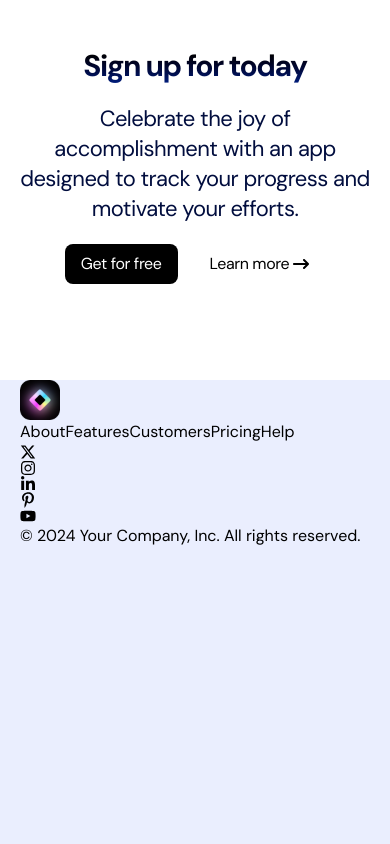
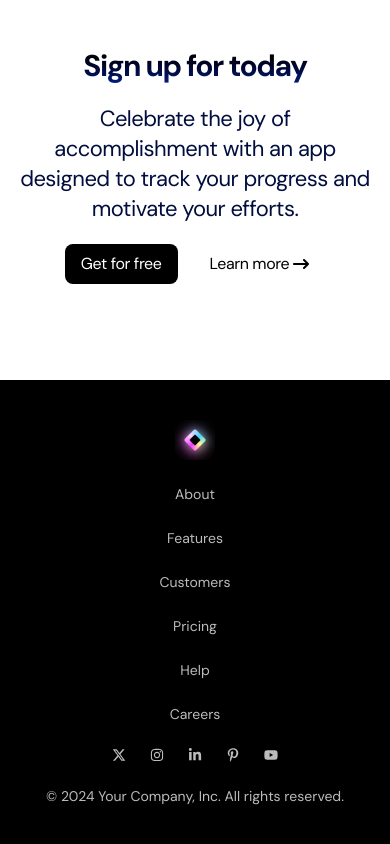
Before and after one commit to Meetkamal256/saas-landing-page, a Next.js app: page / in a window 390 px wide. Shown: the part 4789-5633 px from the top of the page. Before the commit the page ends 5337 px from the top, so only its background shows below. Built offline with nearby package versions, Linux system fonts and the light colour scheme.

Commit message:
feat: build footer section for mobile, tablet and desktop

```diff
--- a/app/sections/Footer.tsx
+++ b/app/sections/Footer.tsx
@@ -8,9 +8,9 @@ import Image from "next/image";
 
 export const Footer = () => {
   return (
-    <footer>
+    <footer className="bg-black text-sm text-[#BCBCBC] py-10 text-center overflow-x-clip w-full">
       <div className="container">
-        <div>
+        <div className="flex justify-center">
           <Image
             src="/assets/logosaas.png"
             alt="logo image"
@@ -18,21 +18,24 @@ export const Footer = () => {
             height={40}
           />
         </div>
-        <nav>
+        <nav className="flex flex-col md:flex-row md:justify-center gap-6 mt-6">
           <a href="#">About</a>
           <a href="#">Features</a>
           <a href="#">Customers</a>
           <a href="#">Pricing</a>
           <a href="#">Help</a>
+          <a href="#">Careers</a>
         </nav>
-        <div>
+        <div className="flex justify-center gap-6 mt-6">
           <FaXTwitter />
           <FaInstagram />
           <FaLinkedinIn />
           <FaPinterestP />
           <FaYoutube />
         </div>
-        <div>© 2024 Your Company, Inc. All rights reserved.</div>
+        <div className="mt-6">
+          © 2024 Your Company, Inc. All rights reserved.
+        </div>
       </div>
     </footer>
   );
```
